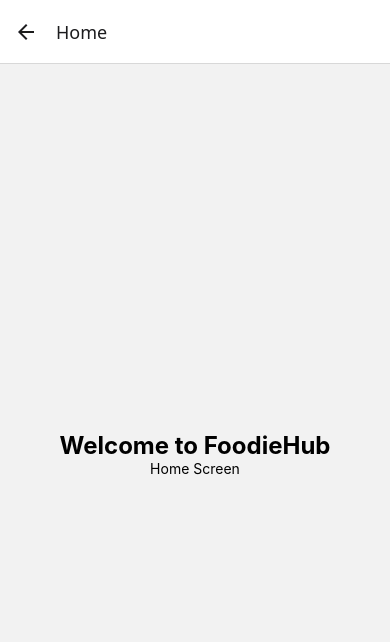
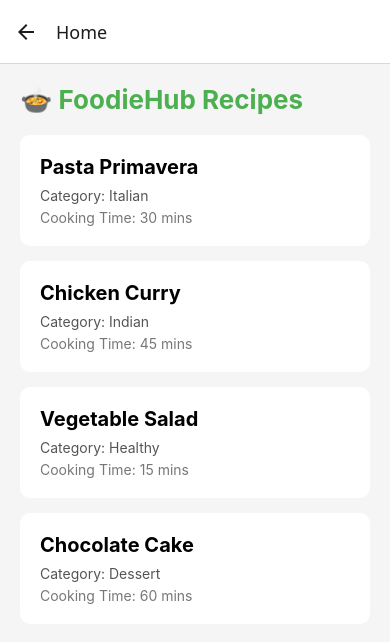
Before and after one commit to khursheed2369-ux/FoodieHub, a React Native app: screen /Home in a window 390 px wide. Shown: the top 642 px of the page. Built offline with nearby package versions, Linux system fonts and the light colour scheme.

Commit message:
Added recipe list and detail screen

```diff
--- a/app.json
+++ b/app.json
@@ -19,6 +19,9 @@
     },
     "web": {
       "favicon": "./assets/favicon.png"
-    }
+    },
+    "plugins": [
+      "expo-image"
+    ]
   }
 }
--- a/navigation/AppNavigator.js
+++ b/navigation/AppNavigator.js
@@ -1,15 +1,27 @@
 import React from 'react';
-import { NavigationContainer } from '@react-navigation/native';
-import { createNativeStackNavigator } from '@react-navigation/native-stack';
+
+import {
+  NavigationContainer
+} from '@react-navigation/native';
+
+import {
+  createNativeStackNavigator
+} from '@react-navigation/native-stack';
+
 
 import LoginScreen from '../screens/LoginScreen';
 import SignupScreen from '../screens/SignupScreen';
 import HomeScreen from '../screens/HomeScreen';
+import DetailScreen from '../screens/DetailScreen';
+
 
 const Stack = createNativeStackNavigator();
 
+
 export default function AppNavigator() {
+
   return (
+
     <NavigationContainer>
 
       <Stack.Navigator
@@ -19,29 +31,29 @@ export default function AppNavigator() {
         <Stack.Screen
           name="Login"
           component={LoginScreen}
-          options={{
-            title: 'Login',
-          }}
         />
+
 
         <Stack.Screen
           name="Signup"
           component={SignupScreen}
-          options={{
-            title: 'Signup',
-          }}
         />
+
 
         <Stack.Screen
           name="Home"
           component={HomeScreen}
-          options={{
-            title: 'Home',
-          }}
+        />
+
+
+        <Stack.Screen
+          name="Detail"
+          component={DetailScreen}
         />
 
       </Stack.Navigator>
 
     </NavigationContainer>
+
   );
 }
--- a/package.json
+++ b/package.json
@@ -8,6 +8,7 @@
     "@react-navigation/native-stack": "^7.17.10",
     "axios": "^1.18.1",
     "expo": "~57.0.4",
+    "expo-image": "~57.0.0",
     "expo-notifications": "~57.0.3",
     "expo-status-bar": "~57.0.0",
     "react": "19.2.3",
--- a/screens/DetailScreen.js
+++ b/screens/DetailScreen.js
@@ -0,0 +1,77 @@
+import React from 'react';
+
+import {
+  View,
+  Text,
+  StyleSheet,
+} from 'react-native';
+
+
+export default function DetailScreen({ route }) {
+
+  const { recipe } = route.params;
+
+
+  return (
+
+    <View style={styles.container}>
+
+      <Text style={styles.title}>
+        {recipe.name}
+      </Text>
+
+
+      <Text style={styles.info}>
+        Category: {recipe.category}
+      </Text>
+
+
+      <Text style={styles.info}>
+        Cooking Time: {recipe.time}
+      </Text>
+
+
+      <Text style={styles.description}>
+        This is a delicious {recipe.name}.
+        Enjoy preparing this recipe with FoodieHub!
+      </Text>
+
+
+    </View>
+
+  );
+
+}
+
+
+
+const styles = StyleSheet.create({
+
+  container: {
+    flex: 1,
+    padding: 25,
+    backgroundColor: '#F5F5F5',
+  },
+
+
+  title: {
+    fontSize: 30,
+    fontWeight: 'bold',
+    color: '#4CAF50',
+    marginBottom: 20,
+  },
+
+
+  info: {
+    fontSize: 18,
+    marginBottom: 10,
+  },
+
+
+  description: {
+    marginTop: 20,
+    fontSize: 16,
+    color: '#555',
+  },
+
+});
--- a/screens/HomeScreen.js
+++ b/screens/HomeScreen.js
@@ -1,29 +1,127 @@
 import React from 'react';
-import { View, Text, StyleSheet } from 'react-native';
+import {
+  View,
+  Text,
+  StyleSheet,
+  FlatList,
+  TouchableOpacity,
+} from 'react-native';
 
-export default function HomeScreen() {
+const recipes = [
+  {
+    id: '1',
+    name: 'Pasta Primavera',
+    category: 'Italian',
+    time: '30 mins',
+  },
+  {
+    id: '2',
+    name: 'Chicken Curry',
+    category: 'Indian',
+    time: '45 mins',
+  },
+  {
+    id: '3',
+    name: 'Vegetable Salad',
+    category: 'Healthy',
+    time: '15 mins',
+  },
+  {
+    id: '4',
+    name: 'Chocolate Cake',
+    category: 'Dessert',
+    time: '60 mins',
+  },
+];
+
+
+export default function HomeScreen({ navigation }) {
+
+  const renderRecipe = ({ item }) => (
+    <TouchableOpacity
+      style={styles.card}
+      onPress={() => navigation.navigate('Detail', {
+        recipe: item,
+      })}
+    >
+
+      <Text style={styles.recipeName}>
+        {item.name}
+      </Text>
+
+      <Text style={styles.category}>
+        Category: {item.category}
+      </Text>
+
+      <Text style={styles.time}>
+        Cooking Time: {item.time}
+      </Text>
+
+    </TouchableOpacity>
+  );
+
+
   return (
     <View style={styles.container}>
+
       <Text style={styles.title}>
-        Welcome to FoodieHub
+        🍲 FoodieHub Recipes
       </Text>
 
-      <Text>
-        Home Screen
-      </Text>
+
+      <FlatList
+        data={recipes}
+        renderItem={renderRecipe}
+        keyExtractor={(item) => item.id}
+      />
+
     </View>
   );
 }
 
+
+
 const styles = StyleSheet.create({
+
   container: {
     flex: 1,
-    justifyContent: 'center',
-    alignItems: 'center',
+    padding: 20,
+    backgroundColor: '#F5F5F5',
   },
 
+
   title: {
-    fontSize: 24,
+    fontSize: 26,
+    fontWeight: 'bold',
+    marginBottom: 20,
+    color: '#4CAF50',
+  },
+
+
+  card: {
+    backgroundColor: '#fff',
+    padding: 20,
+    borderRadius: 10,
+    marginBottom: 15,
+    elevation: 3,
+  },
+
+
+  recipeName: {
+    fontSize: 20,
     fontWeight: 'bold',
   },
+
+
+  category: {
+    marginTop: 8,
+    color: '#555',
+  },
+
+
+  time: {
+    marginTop: 5,
+    color: '#777',
+  },
+
 });
```
Also changed, not shown: 1 other file (tests, documents, lock files or other folders).
